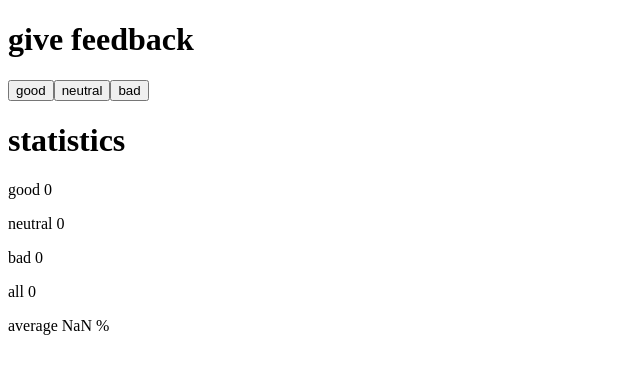
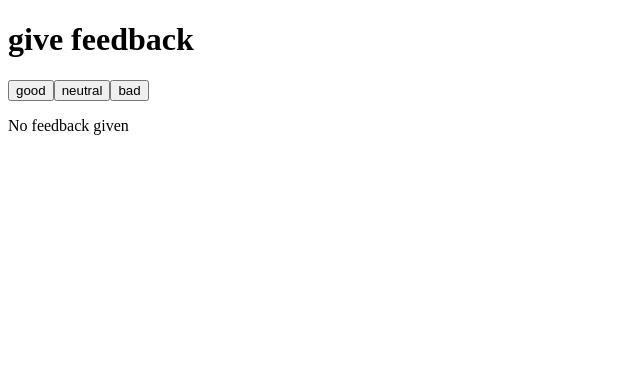
Before and after one commit to sakluk/fullstack-mooc, a React (Vite) app in the folder osa1/unicafe/: page / in a window 1280 px wide. Shown: the top 374 px of the page, without its empty margins (0-640 px from the left). Built offline with nearby package versions, Linux system fonts and the light colour scheme.

Commit message:
unicafe tehtävä 1.9

```diff
--- a/osa1/unicafe/src/App.jsx
+++ b/osa1/unicafe/src/App.jsx
@@ -12,6 +12,12 @@ const Button = ({ handleClick, text }) => (
 const Statistics = ({ good, neutral, bad }) => {
   const all = good + neutral + bad
   const average = 100*(good - bad) / (good + neutral + bad)
+
+// Lisätty ehto, joka tulostaa tekstin "No feedback given", jos palautteita ei ole annettu.
+  if (all === 0) {
+    return <p>No feedback given</p>
+  }
+
   return (
     <div>
       <h1>statistics</h1>
```
Also changed, not shown: 1 other file (tests, documents, lock files or other folders).
